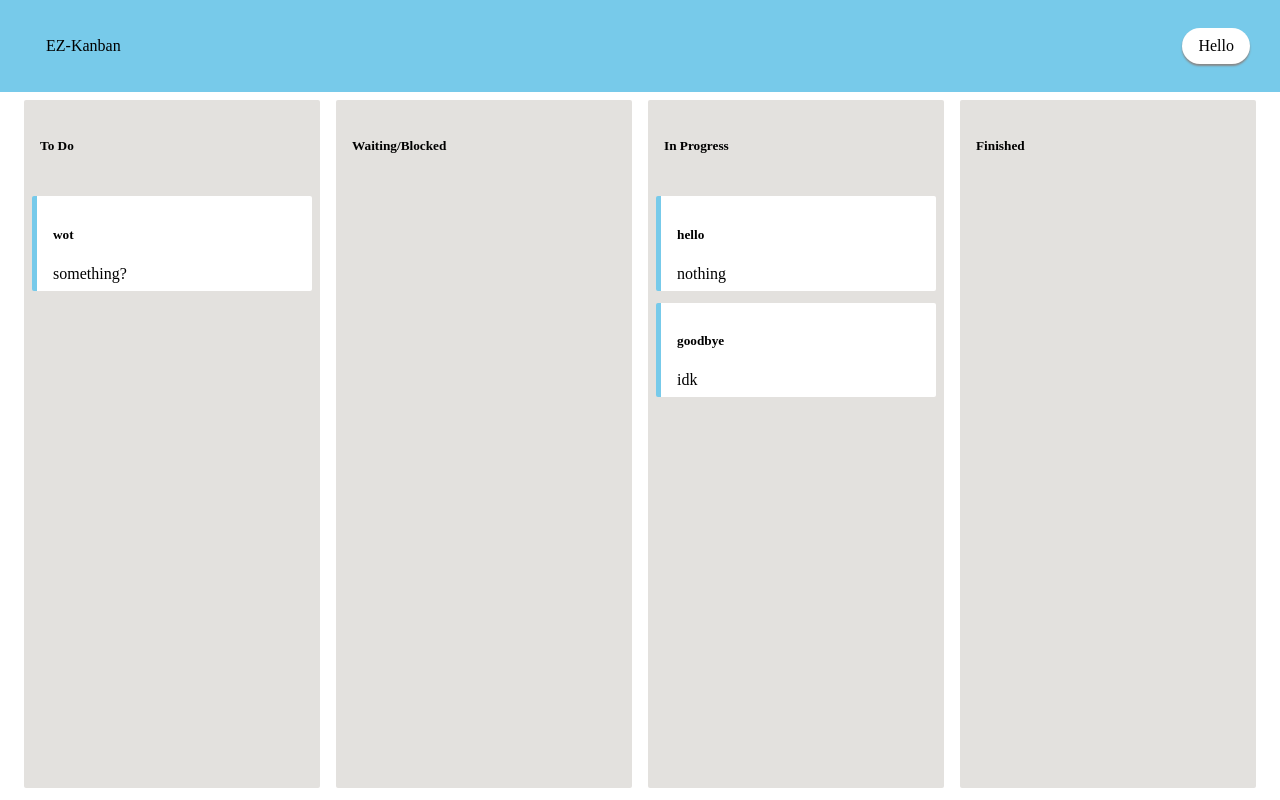
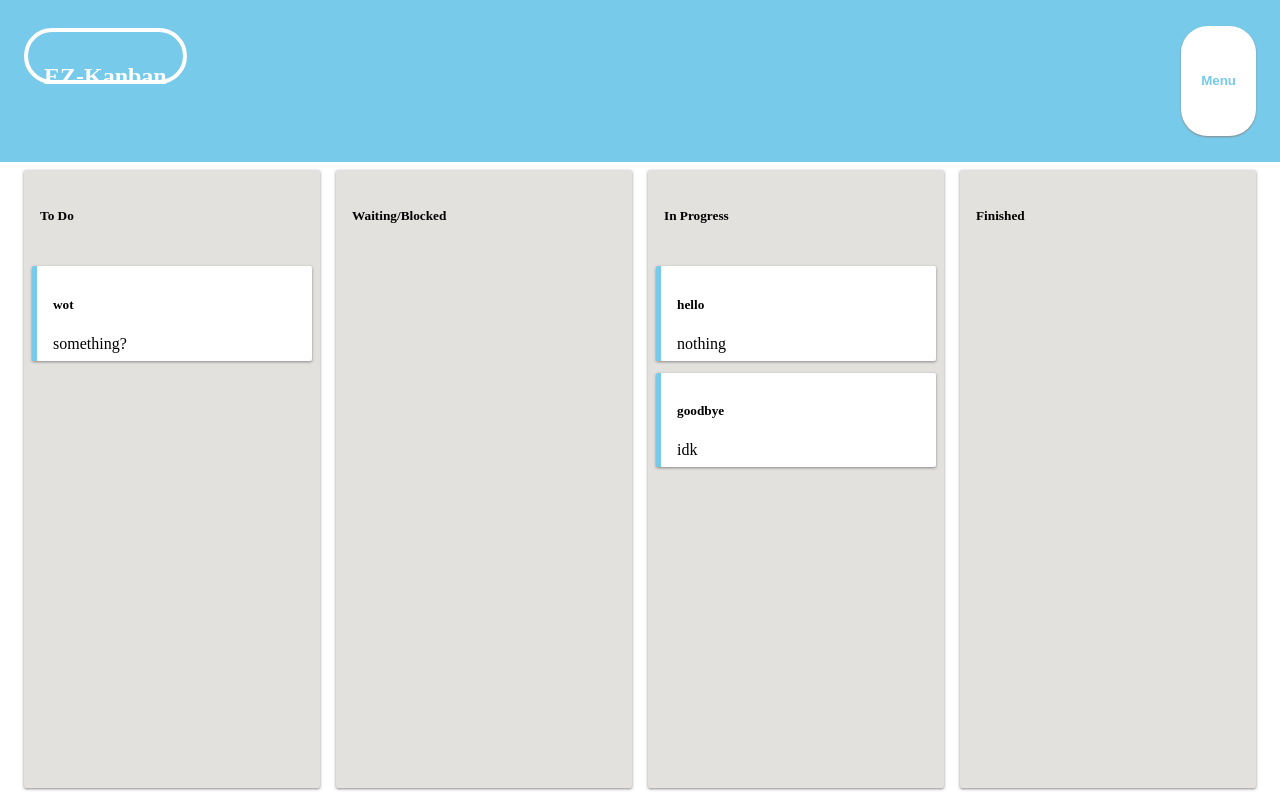
Before and after one commit to ilknarf/ez-kanban, a React (Create React App) app in the folder client/: page / in a window 1280 px wide. Built offline with nearby package versions, Linux system fonts and the light colour scheme.

Commit message:
add box-shadow to columns

```diff
--- a/client/src/components/Logo.js
+++ b/client/src/components/Logo.js
@@ -1,11 +1,14 @@
-import { Button } from '../styles/Navbar';
 import React from 'react';
+
+import { LogoText, LogoDiv } from '../styles/Logo';
 
 function Logo() {
     return (
-        <Button>
-            EZ-Kanban
-        </Button>
+        <LogoDiv>
+            <LogoText>
+                EZ-Kanban
+            </LogoText>
+        </LogoDiv>
     )
 }
 
--- a/client/src/components/Navbar.js
+++ b/client/src/components/Navbar.js
@@ -1,6 +1,6 @@
 import React from 'react';
 
-import { NavbarContainer, Button, MenuButton, MenuSpacer } from '../styles/Navbar';
+import { NavbarContainer, MenuButtonDiv, MenuSpacer, MenuItemText } from '../styles/Navbar';
 
 import Logo from '../components/Logo';
 
@@ -9,9 +9,11 @@ function Navbar(props) {
         <NavbarContainer>
             <Logo />
             <MenuSpacer />
-            <MenuButton>
-                Hello
-            </MenuButton>
+            <MenuButtonDiv>
+                <MenuItemText>
+                    Menu
+                </MenuItemText>
+            </MenuButtonDiv>
         </NavbarContainer>
     )
 }
--- a/client/src/styles/Card.js
+++ b/client/src/styles/Card.js
@@ -14,14 +14,14 @@ const CardDiv = styled.div`
     border-left: 5px solid #77caea;
     border-radius: 2px;
     background-color: white;
-    transition background-color 0.12s ease-in;
+    transition background-color 0.12s ease-in box-shadow 0.12s linear;
 
-    ${props => props.isDragging? 'box-shadow: 0px 1px 5px 1px #888888;': null}
+    box-shadow: 0px 1px ${props => props.isDragging? '5px 1px': '1px 1px'} #888888;
+    box-shadow: 0px 1px ${props => props.isDragging? '5px 1px': '3px 0px'} #888888;
     transition: box-shadow 0.1s linear;
 
     padding: .5em 1em;
     margin: .25em .5em .5em;
-
 
     &:hover {
         background-color: aliceblue;
--- a/client/src/styles/Column.js
+++ b/client/src/styles/Column.js
@@ -4,7 +4,7 @@ const ColumnDiv = styled.div`
     flex: 1;
     background-color: #e3e1de;
     border-radius: 2px;
-    ${props => props.isDraggingOver? 'box-shadow: 0px 1px 3px 0px #888888;': null}
+    box-shadow: 0px 1px ${props => props.isDraggingOver? '3px 1px': '3px 0px'} #888888;
     transition: box-shadow 0.1s linear;
     margin: 0rem .5rem .25rem;
 
--- /dev/null
+++ b/client/src/styles/Logo.js
@@ -0,0 +1,18 @@
+import styled from 'styled-components';
+
+const LogoText = styled.h1`
+    color: white;
+`
+
+const LogoDiv = styled.a`
+    height: 2.5em;
+    line-height: 2.5em;
+    padding: 0.25em 1em;
+
+    border: 0.25em solid white;
+    border-radius: 2em;
+
+    margin: .75em 0;
+`
+
+export { LogoText, LogoDiv };
--- a/client/src/styles/Navbar.js
+++ b/client/src/styles/Navbar.js
@@ -1,7 +1,7 @@
 import styled from 'styled-components';
 
 const NavbarContainer = styled.nav`
-     padding: 1em 30px;
+     padding: 1em 1.5rem;
 
      display: flex;
      flex-direction: row;
@@ -9,17 +9,24 @@ const NavbarContainer = styled.nav`
      background-color: #77caea;
 `
 
-const Button = styled.div`
-    height: 1.25em;
-    line-height: 1.25em;
-    padding: 0.5em 1em;
+const NavbarButton = styled.button`
+    display: block;
 
-    margin: 0.75em 0;
+    line-height: 3rem;
+    padding: 1em 1.5em;
+    margin: .75em 0em;
+
+    text-decoration: none;
+    text-align: center;
+
+    color: inherit;
+    background-color: inherit;
+    border: 0px;
 `
 
-const MenuButton = styled(Button)`
-    border-radius: 1.25em;
-    box-shadow: 0px 2px 2px 0px #888888;
+const MenuButtonDiv = styled(NavbarButton)`
+    border-radius: 2em;
+    box-shadow: 0px 1px 2px 0px #888888;
 
     background-color: white;
 
@@ -28,8 +35,12 @@ const MenuButton = styled(Button)`
     }
 `
 
+const MenuItemText = styled.h4`
+    color: #77caea;
+`
+
 const MenuSpacer = styled.div`
     flex: 1;
 `
 
-export { NavbarContainer, Button, MenuButton, MenuSpacer };
+export { NavbarContainer, NavbarButton, MenuButtonDiv, MenuSpacer, MenuItemText };
```
